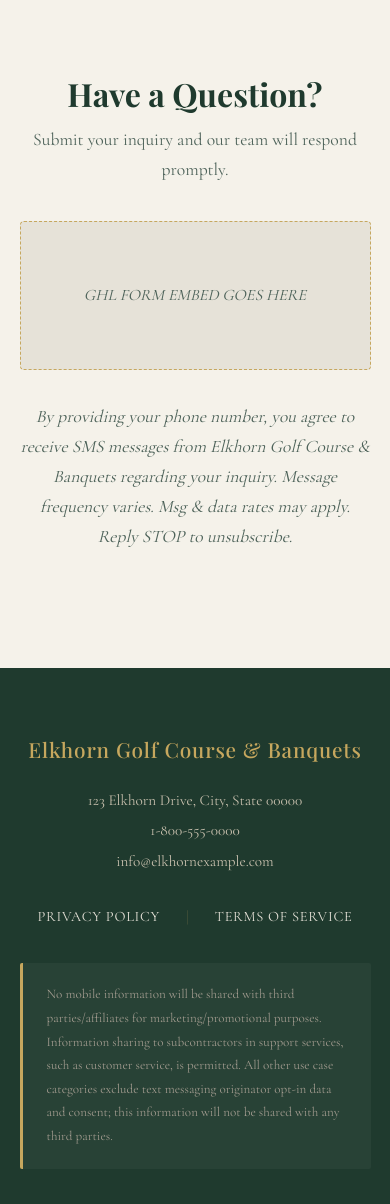
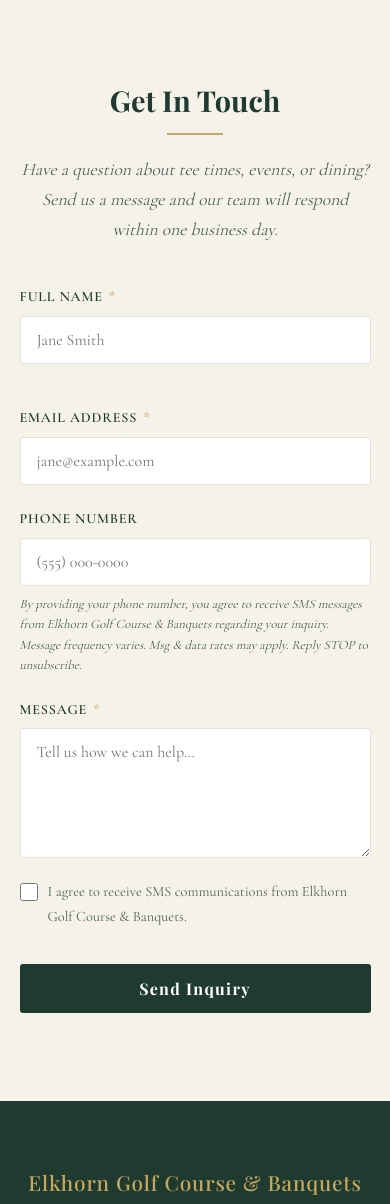
Before and after one commit to Solynx-Solutions/elkhorn-info, a plain HTML site: page index.html in a window 390 px wide. Shown: the part 2600-3804 px from the top of the page. Drawn offline with nearby package versions, Linux system fonts and the light colour scheme.

Commit message:
Add destinations + inquiry + footer

```diff
--- a/index.html
+++ b/index.html
@@ -83,20 +83,53 @@
         </div>
     </section>
 
-    <!-- CONTACT SECTION -->
+    <!-- CONTACT / INQUIRY SECTION -->
     <section id="contact" class="contact" aria-labelledby="contact-heading">
-        <h2 id="contact-heading">Have a Question?</h2>
-        <p>Submit your inquiry and our team will respond promptly.</p>
+        <div class="contact-inner">
+            <h2 id="contact-heading">Get In Touch</h2>
+            <p class="contact-intro">Have a question about tee times, events, or dining? Send us a message and our team
+                will respond within one business day.</p>
 
-        <!-- GHL Form Embed Will Go Here -->
-        <div class="form-placeholder">
-            GHL FORM EMBED GOES HERE
+            <form class="inquiry-form" name="inquiry" method="POST" action="#" novalidate>
+
+                <div class="form-row">
+                    <div class="form-group">
+                        <label for="inq-name">Full Name <span class="req" aria-hidden="true">*</span></label>
+                        <input id="inq-name" type="text" name="name" placeholder="Jane Smith" required />
+                    </div>
+                    <div class="form-group">
+                        <label for="inq-email">Email Address <span class="req" aria-hidden="true">*</span></label>
+                        <input id="inq-email" type="email" name="email" placeholder="jane@example.com" required />
+                    </div>
+                </div>
+
+                <div class="form-group">
+                    <label for="inq-phone">Phone Number</label>
+                    <input id="inq-phone" type="tel" name="phone" placeholder="(555) 000-0000" />
+                    <p class="sms-disclaimer">
+                        By providing your phone number, you agree to receive SMS messages from Elkhorn Golf Course &amp;
+                        Banquets
+                        regarding your inquiry. Message frequency varies. Msg &amp; data rates may apply. Reply STOP to
+                        unsubscribe.
+                    </p>
+                </div>
+
+                <div class="form-group">
+                    <label for="inq-message">Message <span class="req" aria-hidden="true">*</span></label>
+                    <textarea id="inq-message" name="message" rows="5" placeholder="Tell us how we can help…"
+                        required></textarea>
+                </div>
+
+                <div class="form-group form-check">
+                    <input id="inq-sms-consent" type="checkbox" name="sms_consent" value="yes" />
+                    <label for="inq-sms-consent">I agree to receive SMS communications from Elkhorn Golf Course &amp;
+                        Banquets.</label>
+                </div>
+
+                <button type="submit" class="submit-btn">Send Inquiry</button>
+
+            </form>
         </div>
-
-        <p class="sms-disclaimer">
-            By providing your phone number, you agree to receive SMS messages from Elkhorn Golf Course &amp; Banquets
-            regarding your inquiry. Message frequency varies. Msg &amp; data rates may apply. Reply STOP to unsubscribe.
-        </p>
     </section>
 
     <!-- FOOTER -->
@@ -118,12 +151,8 @@
                 <a href="terms.html">Terms of Service</a>
             </nav>
 
-            <p class="sms-disclosure">
-                No mobile information will be shared with third parties/affiliates for marketing/promotional purposes.
-                Information sharing to subcontractors in support services, such as customer service, is permitted. All
-                other use case categories exclude text messaging originator opt-in data and consent; this information
-                will not be shared with any third parties.
-            </p>
+            <p class="footer-legal-note">Our SMS and data-sharing policies are detailed in our <a
+                    href="privacy.html">Privacy Policy</a>.</p>
 
             <p class="footer-copy">&copy; <span id="footer-year"></span> Elkhorn Golf Course &amp; Banquets. All rights
                 reserved.</p>
--- a/styles.css
+++ b/styles.css
@@ -240,42 +240,158 @@
   color: var(--white);
 }
 
-/* ─── CONTACT SECTION ────────────────────────────────── */
+/* ─── CONTACT / INQUIRY SECTION ─────────────────────── */
 
 .contact {
-  padding: 80px 5%;
+  padding: 88px 5%;
   background: var(--warm-cream);
+}
+
+.contact-inner {
+  max-width: 760px;
+  margin: 0 auto;
   text-align: center;
 }
 
-.contact h2 {
-  font-size: 2rem;
-  margin-bottom: 12px;
+.contact-inner h2 {
+  font-size: clamp(1.8rem, 4vw, 2.6rem);
+  color: var(--deep-green);
+  margin-bottom: 0.6rem;
 }
 
-.contact p {
+.contact-inner h2::after {
+  content: '';
+  display: block;
+  width: 56px;
+  height: 2px;
+  background: var(--gold-accent);
+  margin: 16px auto 0;
+}
+
+.contact-intro {
   font-size: 1.1rem;
   color: var(--muted-text);
-  margin-bottom: 36px;
+  font-style: italic;
+  margin: 20px 0 40px;
 }
 
-.form-placeholder {
-  background: var(--soft-gray);
-  border: 1px dashed var(--gold-accent);
-  padding: 60px 20px;
-  font-style: italic;
-  color: var(--muted-text);
-  border-radius: 4px;
-  max-width: 700px;
-  margin: 0 auto 32px;
+/* ─── FORM ───────────────────────────────────────────── */
+
+.inquiry-form {
+  text-align: left;
+}
+
+.form-row {
+  display: grid;
+  grid-template-columns: 1fr 1fr;
+  gap: 20px;
+}
+
+.form-group {
+  display: flex;
+  flex-direction: column;
+  margin-bottom: 22px;
+}
+
+.form-group label {
+  font-size: 0.88rem;
+  font-weight: 600;
+  letter-spacing: 0.06em;
+  text-transform: uppercase;
+  color: var(--deep-green);
+  margin-bottom: 7px;
+}
+
+.req {
+  color: var(--gold-accent);
+  margin-left: 2px;
+}
+
+.form-group input,
+.form-group textarea {
+  width: 100%;
+  padding: 13px 16px;
+  border: 1px solid var(--soft-gray);
+  border-radius: 3px;
+  background: var(--white);
+  font-family: 'Cormorant Garamond', Georgia, serif;
+  font-size: 1rem;
+  color: var(--deep-green);
+  transition: border-color 0.2s ease, box-shadow 0.2s ease;
+}
+
+.form-group input:focus,
+.form-group textarea:focus {
+  outline: none;
+  border-color: var(--gold-accent);
+  box-shadow: 0 0 0 3px rgba(198, 167, 94, 0.18);
+}
+
+.form-group textarea {
+  resize: vertical;
+  min-height: 130px;
 }
 
 .sms-disclaimer {
-  font-size: 0.85rem;
+  font-size: 0.8rem;
   color: var(--muted-text);
-  max-width: 640px;
-  margin: 0 auto;
   font-style: italic;
+  margin-top: 8px;
+  line-height: 1.6;
+}
+
+/* Checkbox row */
+.form-check {
+  flex-direction: row;
+  align-items: flex-start;
+  gap: 10px;
+  margin-bottom: 28px;
+}
+
+.form-check input[type="checkbox"] {
+  width: 18px;
+  height: 18px;
+  min-width: 18px;
+  accent-color: var(--gold-accent);
+  margin-top: 3px;
+  cursor: pointer;
+  border-radius: 2px;
+  padding: 0;
+  border: 1px solid var(--soft-gray);
+}
+
+.form-check input[type="checkbox"]:focus {
+  box-shadow: 0 0 0 3px rgba(198, 167, 94, 0.22);
+}
+
+.form-check label {
+  font-size: 0.9rem;
+  text-transform: none;
+  letter-spacing: 0;
+  font-weight: 400;
+  color: var(--muted-text);
+  cursor: pointer;
+}
+
+.submit-btn {
+  display: inline-block;
+  background: var(--deep-green);
+  color: var(--white);
+  padding: 14px 40px;
+  border: none;
+  border-radius: 3px;
+  font-family: 'Playfair Display', Georgia, serif;
+  font-size: 1rem;
+  font-weight: 700;
+  letter-spacing: 0.08em;
+  cursor: pointer;
+  transition: background 0.3s ease, transform 0.2s ease;
+  width: 100%;
+}
+
+.submit-btn:hover {
+  background: var(--gold-accent);
+  transform: translateY(-2px);
 }
 
 /* ─── FOOTER ─────────────────────────────────────────── */
@@ -345,16 +461,20 @@
   font-size: 1rem;
 }
 
-.sms-disclosure {
-  background: rgba(255, 255, 255, 0.04);
-  border-left: 3px solid var(--gold-accent);
-  border-radius: 2px;
-  padding: 20px 24px;
-  font-size: 0.82rem;
+.footer-legal-note {
+  font-size: 0.83rem;
   color: #a09a8e;
-  line-height: 1.8;
-  text-align: left;
-  margin: 32px 0 40px;
+  margin: 20px 0 32px;
+}
+
+.footer-legal-note a {
+  color: var(--gold-accent);
+  text-decoration: none;
+  transition: color 0.2s;
+}
+
+.footer-legal-note a:hover {
+  color: var(--warm-cream);
 }
 
 .footer-copy {
@@ -363,6 +483,87 @@
   border-top: 1px solid rgba(255, 255, 255, 0.08);
   padding-top: 24px;
   margin-top: 8px;
+}
+
+/* ─── RESPONSIVE ─────────────────────────────────────── */
+
+/* ─── POLICY PAGES (privacy / terms) ─────────────────── */
+
+.policy-page {
+  padding: 80px 5% 100px;
+  background: var(--warm-cream);
+}
+
+.policy-inner {
+  max-width: 760px;
+  margin: 0 auto;
+}
+
+.policy-inner h1 {
+  font-size: clamp(2rem, 5vw, 3rem);
+  color: var(--deep-green);
+  margin-bottom: 6px;
+}
+
+.policy-date {
+  font-size: 0.85rem;
+  color: var(--muted-text);
+  font-style: italic;
+  margin-bottom: 36px;
+}
+
+.policy-inner h2 {
+  font-size: 1.4rem;
+  color: var(--deep-green);
+  margin: 40px 0 10px;
+  padding-bottom: 6px;
+  border-bottom: 1px solid var(--border-light);
+}
+
+.policy-inner h3 {
+  font-size: 1.15rem;
+  color: var(--deep-green);
+  margin-bottom: 10px;
+}
+
+.policy-inner p,
+.policy-inner address {
+  font-size: 1.05rem;
+  color: var(--muted-text);
+  line-height: 1.8;
+  margin-bottom: 16px;
+}
+
+.policy-inner address {
+  font-style: normal;
+}
+
+.policy-inner a {
+  color: var(--gold-hover);
+  text-decoration: none;
+  transition: color 0.2s;
+}
+
+.policy-inner a:hover {
+  color: var(--deep-green);
+}
+
+/* Highlighted non-sharing clause block */
+.policy-highlight {
+  background: var(--soft-gray);
+  border-left: 4px solid var(--gold-accent);
+  border-radius: 3px;
+  padding: 28px 32px;
+  margin: 36px 0;
+}
+
+.policy-highlight p {
+  margin-bottom: 0;
+}
+
+.policy-back {
+  margin-top: 56px;
+  font-size: 0.95rem;
 }
 
 /* ─── RESPONSIVE ─────────────────────────────────────── */
@@ -392,7 +593,11 @@
     max-width: 100%;
   }
 
-  .sms-disclosure {
-    text-align: left;
+  .form-row {
+    grid-template-columns: 1fr;
+  }
+
+  .submit-btn {
+    width: 100%;
   }
 }
```
Also changed, not shown: privacy.html (added, +105 -0 lines), terms.html (added, +90 -0 lines).
